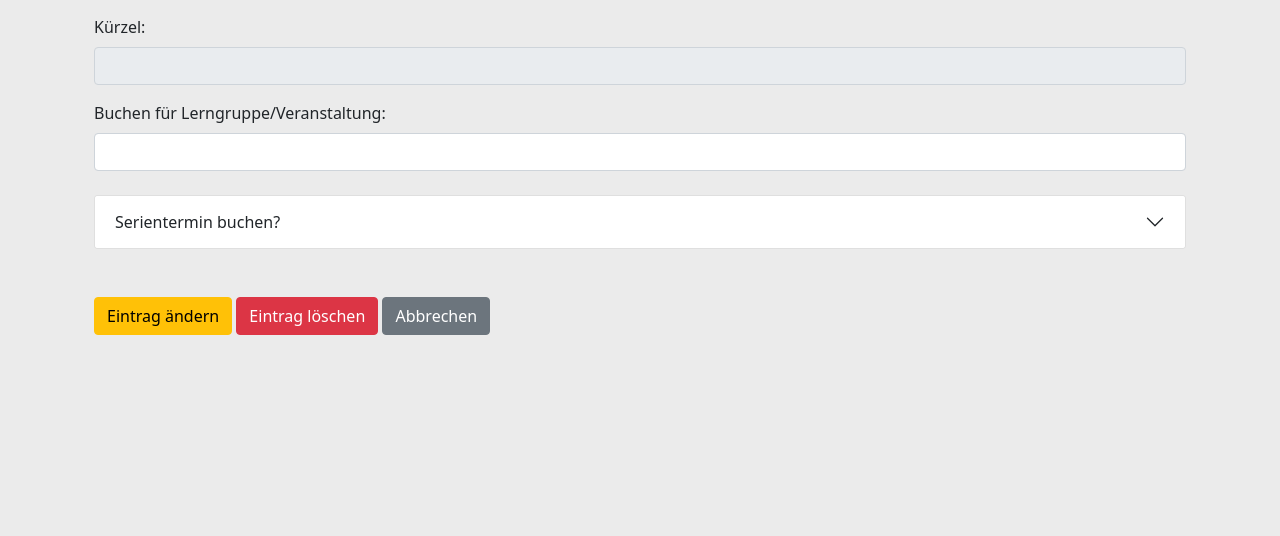
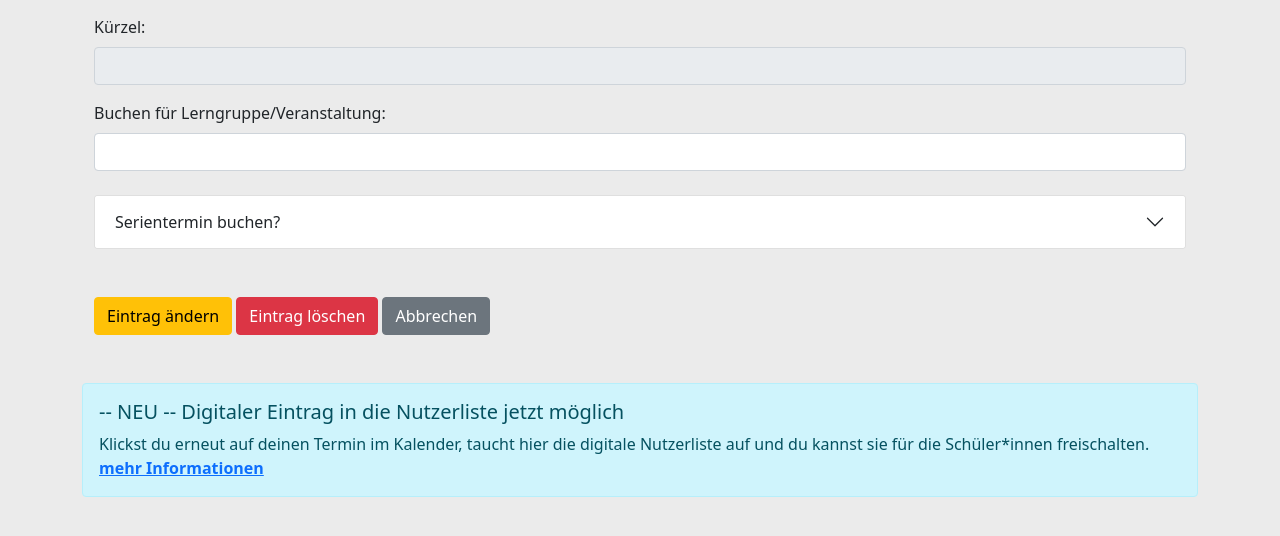
Before and after one commit to pyphil/DjangoBuchungstool, a Django app: template buchungstool/templates/buchungstoolEntry.html in a window 1280 px wide. Shown: the part 223-759 px from the top of the page. Run offline with Django 3.2, Linux system fonts and the light colour scheme; the template is opened without the code that fills it, so the values that code supplies are empty.

Commit message:
Info Nutzerliste bei neuem Eintrag

```diff
--- a/buchungstool/templates/buchungstoolEntry.html
+++ b/buchungstool/templates/buchungstoolEntry.html
@@ -111,6 +111,11 @@
   </form>
 
   {% if state == None %}
+    <div class="alert alert-info mt-5">
+      <h5>-- NEU -- Digitaler Eintrag in die Nutzerliste jetzt möglich</h5>
+      Klickst du erneut auf deinen Termin im Kalender, taucht hier die digitale Nutzerliste auf und du kannst sie für die Schüler*innen freischalten.
+      <strong><a href="{% url 'userlistInfo' %}">mehr Informationen</a></strong>
+  </div>
   {% else %}
   <form method="POST">
     {% csrf_token %}
```
